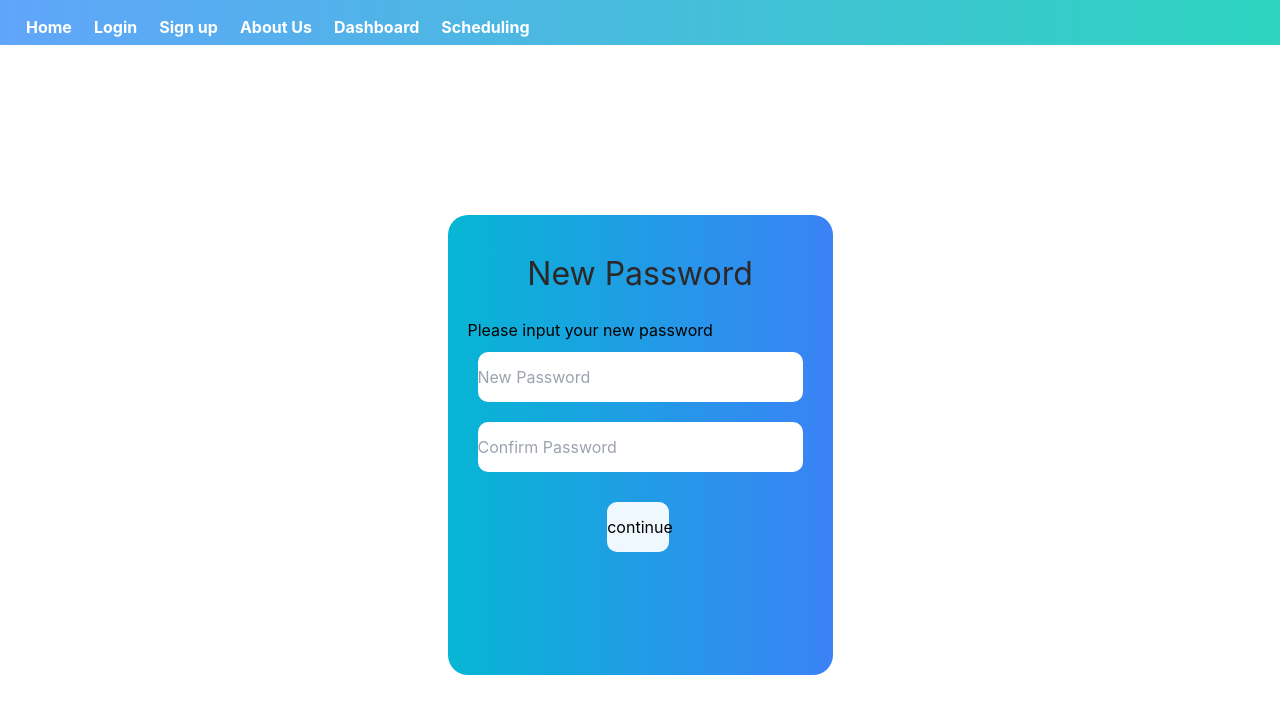
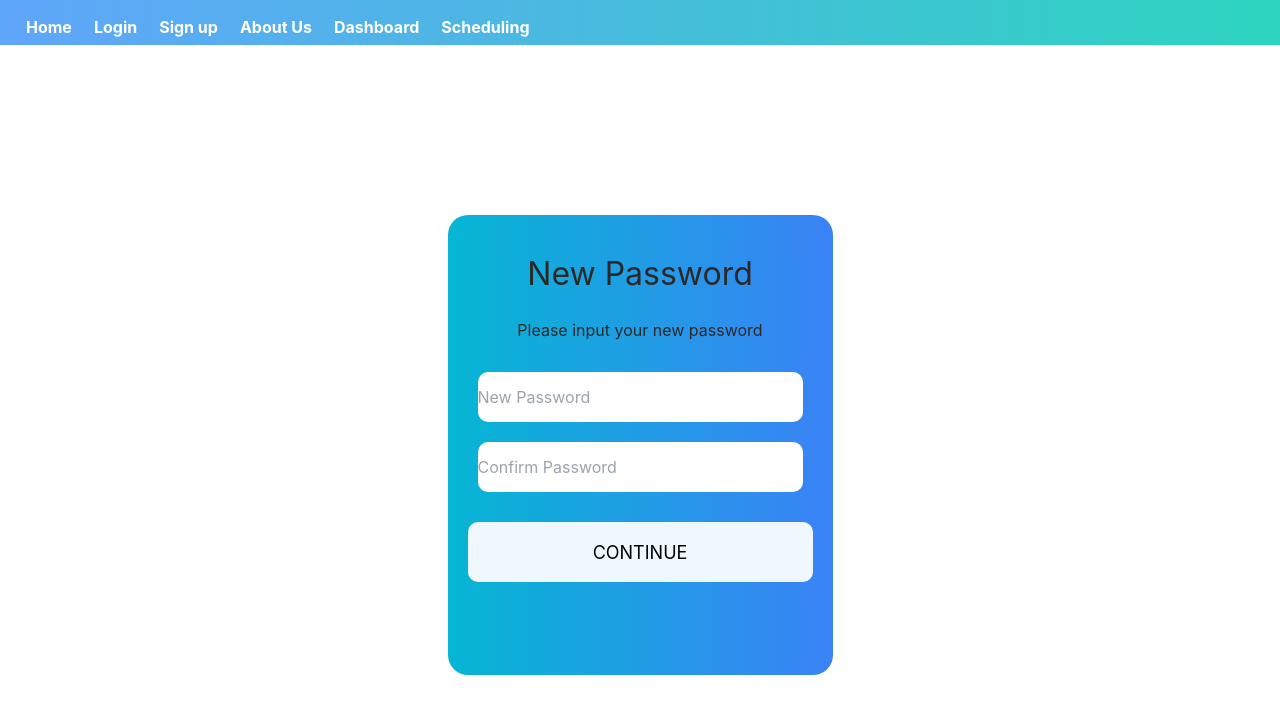
Before and after one commit to dmrlobo2002/Schedule-a-Doc, a React (Create React App) app in the folder frontend/: page /PasswordReset in a window 1280 px wide. Shown: the top 714 px of the page. Built offline with nearby package versions, Linux system fonts and the light colour scheme.

Commit message:
Cleaned up a bit

```diff
--- a/frontend/src/pages/AboutUs.css
+++ b/frontend/src/pages/AboutUs.css
@@ -15,12 +15,19 @@
     border-radius: 20px;
 }
 .AUMessage{
+    text-align: center;
     font-size: xx-large;
     font-style: italic;
+    align-items: center;
 }
 .Message{
     font-size: x-large;
+    align-items: center;
+    text-align: center;
+    margin: 10px;
 }
 .Names{
     font-size: large;
+    align-items: center;
+    text-align: center;
 }
--- a/frontend/src/pages/ForgotPassword.css
+++ b/frontend/src/pages/ForgotPassword.css
@@ -29,6 +29,7 @@
     display: flex;
     justify-content: center;
     align-items: center;
+    text-align: center;
     font-size: normal;
     color: rgb(45, 40, 40);
     margin-bottom: 20px;
--- a/frontend/src/pages/ForgotPassword.tsx
+++ b/frontend/src/pages/ForgotPassword.tsx
@@ -10,12 +10,12 @@ export const ForgotPassword = () => {
     const handleFP = async (e: React.FormEvent<HTMLFormElement>) => {
         e.preventDefault();
         try {
-            const response = await axios.post("http://localhost:6001/login", {
+            const response = await axios.post("http://localhost:6001/ForgotPassword", {
               email,
             });
             if (response.status === 200) {
               localStorage.setItem("token", response.data.token);
-              navigate("/InputVerificationCode");
+              navigate("/VerificationCode");
             }
           } catch (error) {
             console.error(error);
@@ -41,11 +41,9 @@ export const ForgotPassword = () => {
                             onChange={(e) => setEmail(e.target.value)}
                         />
                         </div>
-                        <div style={{ display: "flex", justifyContent: "center" }}>
                             <Link to={"/VerificationCode"}>
-                                <button className="continueButton">continue</button>
+                                <button className="continueButton">CONTINUE</button>
                             </Link>
-                        </div>
                     </form>
                 </div>
             </div>
--- a/frontend/src/pages/Home.css
+++ b/frontend/src/pages/Home.css
@@ -15,17 +15,19 @@
 }
 .HomeLogo{
     display: flex;
-    justify-content: left;
-    align-items: left;
+    justify-content: center;
+    align-items: center;
+    font:bold;
     font-size: xx-large;
     margin-bottom: 10px;
     color: rgb(45, 40, 40);
 }
 .WelcomeMessage{
     display: flex;
-    justify-content: left;
-    align-items: left;
     font-size: x-large;
+    justify-content: center;
+    align-items: center;
+    text-align: center;
     margin-bottom: 10px;
     color: rgb(45, 40, 40) ;
 }
--- a/frontend/src/pages/PasswordReset.css
+++ b/frontend/src/pages/PasswordReset.css
@@ -16,3 +16,15 @@
     margin-bottom: 20px;
     margin-top: 15px;
 }
+.NPprompt{
+    display: flex;
+    justify-content: center;
+    align-items: center;
+    font-size: normal;
+    color: rgb(45, 40, 40);
+    margin-bottom: 20px;
+    margin-top: 15px;
+}
+.inputs {
+    padding: 10px;
+}
--- a/frontend/src/pages/PasswordReset.tsx
+++ b/frontend/src/pages/PasswordReset.tsx
@@ -45,11 +45,9 @@ export const PasswordReset = () => {
                             onChange={(e) => setConfirmPassword(e.target.value)}
                         />
                     </div>
-                    <div style={{ display: "flex", justifyContent: "center" }}>
-                            <Link to={"/"}>
-                                <button className="continueButton">continue</button>
-                            </Link>
-                    </div>
+                    <Link to={"/"}>
+                        <button className="continueButton">CONTINUE</button>
+                    </Link>
                 </form>
             </div>
         </div>
--- a/frontend/src/pages/VerificationCode.css
+++ b/frontend/src/pages/VerificationCode.css
@@ -6,6 +6,13 @@
     justify-content: center;
     align-items: center;
     background-color: white;
+}
+.inVC{
+    width: 100%;
+    height: 50px;
+    border-width: 1;
+    margin-bottom: 20px;
+    border-radius: 10px;
 }
 .VCmessage{
     display: flex;
@@ -25,3 +32,21 @@
     margin-bottom: 20px;
     margin-top: 15px;
 }
+.continueButton{
+    width: 100%;
+  height: 60px;
+  background-color: aliceblue;
+  color: black;
+  font-size: large;
+  font: bold;
+  border-radius: 10px;
+  flex-basis: auto;
+}
+.outerBox{
+    width: 385px;
+    height: 460px;
+    background-color:aliceblue;
+    padding: 20px;
+    border-radius: 20px;
+
+}
--- a/frontend/src/pages/VerificationCode.tsx
+++ b/frontend/src/pages/VerificationCode.tsx
@@ -22,7 +22,8 @@ export const VerificationCode = () =>{
     };
     return (
         <div className ="VerificationCode">
-            <div className="Area bg-gradient-to-r from-cyan-500 to-blue-500">
+            <div className="outerBox bg-gradient-to-r from-cyan-500 to-blue-500">
+                <div className="inner">
                     <div className = "VCmessage">
                     Verification Code
                     </div>
@@ -33,18 +34,17 @@ export const VerificationCode = () =>{
                     <div className="inputs">
                         <input
                             type="text"
-                            className="inEmail"
+                            className="inVC"
                             placeholder="Verification Code"
                             value={verificationNumber}
                             onChange={(e) => setVerificationNumber(e.target.value)}
                         />
                         </div>
-                        <div style={{ display: "flex", justifyContent: "center" }}>
                         <Link to={"/PasswordReset"}>
-                                <button className="continueButton">continue</button>
+                            <button className="continueButton">CONTINUE</button>
                         </Link>
+                    </form>
                 </div>
-                </form>
             </div>
         </div>
     )
```
Also changed, not shown: package.json (+8 -0 lines), 2 other files (tests, documents, lock files or other folders). Lines whose indentation alone changed are shown as unchanged.
